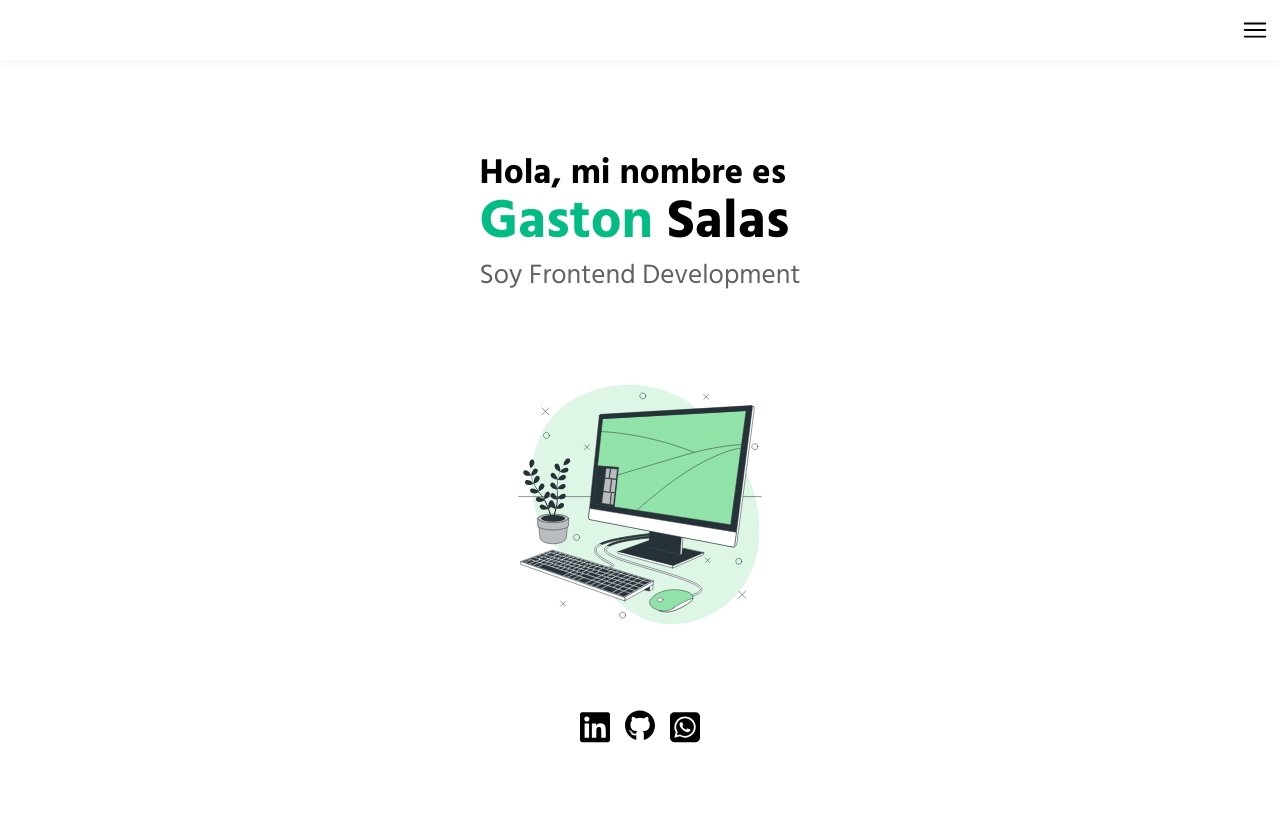
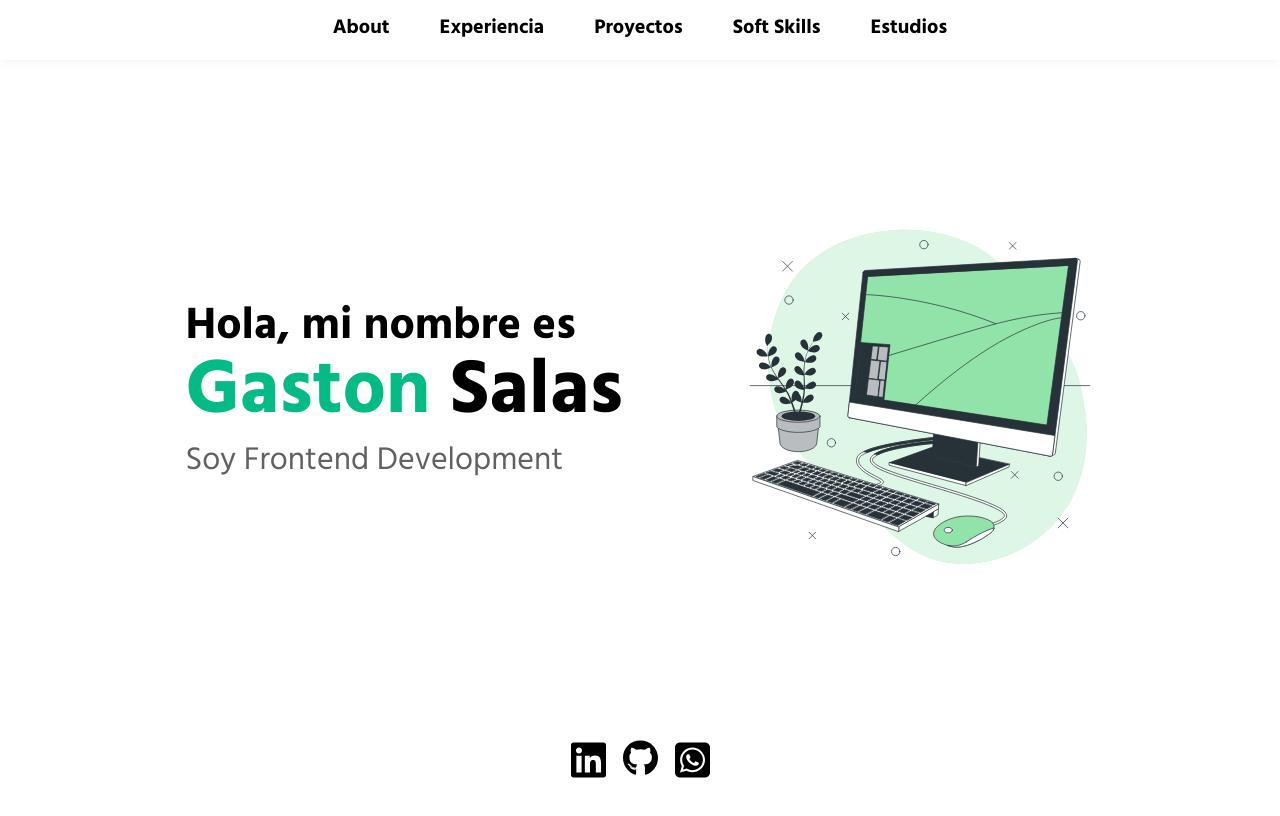
Before and after one commit to Gaston095/Portfolio, a React (Vite) app in the folder portfolio-gaston/: page / in a window 1280 px wide. Shown: the top 816 px of the page. Built offline with nearby package versions, Linux system fonts and the light colour scheme.

Commit message:
Se agrega responsive para el sidebar y el about

```diff
--- a/portfolio-gaston/src/Components/About/About.jsx
+++ b/portfolio-gaston/src/Components/About/About.jsx
@@ -8,14 +8,19 @@ export default function About() {
       <div className={styles.container}>
         <div className={styles.containerTxt}>
           <label className={styles.labelGreeting}>Hola, mi nombre es</label>
-          <h1 className={styles.titleName}><label className={styles.titleNameLabel}>Gaston</label> Salas</h1>
-          <label className={styles.titleProfession}>Soy Frontend Development</label>
+          <h1 className={styles.titleName}>
+            <label className={styles.titleNameLabel}>Gaston</label> Salas
+          </h1>
+          <label className={styles.titleProfession}>
+            Soy Frontend Development
+          </label>
         </div>
 
         <div>
           <img className={styles.imgAbout} src={svgPc} />
         </div>
-
+      </div>
+      <div className={styles.socialContainer}>
         <SocialNetworks />
       </div>
     </>
--- a/portfolio-gaston/src/Components/About/About.module.css
+++ b/portfolio-gaston/src/Components/About/About.module.css
@@ -1,7 +1,7 @@
 .container {
     max-width: 90%;
     margin: 0 auto;
-    height: calc(100vh - 60px);
+    height: calc(100vh - 120px);
     display: flex;
     flex-direction: column;
     justify-content: space-evenly;
@@ -43,3 +43,33 @@
     width: 250px;
     height:250px;
 }
+
+.socialContainer {
+    height: 60px;
+    display: flex;
+    justify-content: center;
+}
+
+@media (width >= 1000px) {
+    .container {
+        flex-direction: row;
+
+    }
+
+    .labelGreeting {
+        font-size: 2.8rem;
+    }
+
+    .titleName {
+        font-size: 4.8rem;
+    }
+
+    .titleProfession {
+        font-size: 2rem;
+    }
+
+    .imgAbout {
+        width: 350px;
+        height:350px;
+    }
+}
--- a/portfolio-gaston/src/Components/Navbar/Navbar.jsx
+++ b/portfolio-gaston/src/Components/Navbar/Navbar.jsx
@@ -7,7 +7,6 @@ export default function Navbar() {
   return (
     <>
       <div className={styles.navbar}>
-        <h1 className={styles.titleNavbar}>Gaston Salas</h1>
 
         <button onClick={()=> setOpen(true)} className={styles.btnNavbar}>
         <svg
--- a/portfolio-gaston/src/Components/Navbar/Navbar.module.css
+++ b/portfolio-gaston/src/Components/Navbar/Navbar.module.css
@@ -1,9 +1,8 @@
 .navbar {
     height: 60px;
     box-shadow: 0 1px 10px #f1f1f1;
-    margin-bottom: 25px;
     display: flex;
-    justify-content: space-between;
+    justify-content: flex-end;
     align-items: center;
 }
 
@@ -19,3 +18,9 @@
     cursor: pointer;
     margin-right: 10px;
 }
+
+@media (width >= 1000px) {
+    .btnNavbar{
+        display: none;
+    }
+}
--- a/portfolio-gaston/src/Components/Sidebar/Sidebar.module.css
+++ b/portfolio-gaston/src/Components/Sidebar/Sidebar.module.css
@@ -22,10 +22,9 @@
     top: 0;
     right: 0;
     background-color: #038554;
-    transition-property: all;
+    /*transition-property: all;
     transition-timing-function: cubic-bezier(0.4, 0, 0.2, 1);
-    transition-duration: 150ms;
-    transition-duration: 300ms;
+    transition-duration: 300ms;*/
 }
 
 .capaSidebar {
@@ -51,6 +50,7 @@
     font-size: 25px;
     font-weight: normal;
     margin-bottom: 5px;
+    cursor: pointer;
 }
 
 .li:hover {
@@ -64,3 +64,42 @@
 .hidden {
     visibility: hidden;
 }
+
+
+@media (width >= 1000px) {
+    .sidebarContainer {
+        width: 100%;
+        min-height: 60px;
+        transition: none;
+        background-color: white;
+}
+
+    .liContainer {
+        display: flex;
+        justify-content: center;
+        align-items: center;
+        color: black;
+        gap: 50px;
+        height: 60px;
+        margin-top: 0;
+    }
+
+    .li {
+        font-size: 20px;
+        font-weight: bold;
+    }
+
+    .li:hover {
+        background-color: white;
+        border-bottom: 3px solid #68ddbd;
+        border-radius: 1px;
+    }
+
+    .btnSidebar{
+        display: none;
+    }
+
+    .capaSidebar{
+        display: none;
+    }
+}
--- a/portfolio-gaston/src/Components/SocialNetworks/SocialNetworks.module.css
+++ b/portfolio-gaston/src/Components/SocialNetworks/SocialNetworks.module.css
@@ -1,9 +1,9 @@
 .ul {
     display: flex;
-    gap: 15px;
+    gap: 17px;
 }
 
 .li {
-    width: 30px;
+    width: 35px;
     list-style: none;
 }
```
